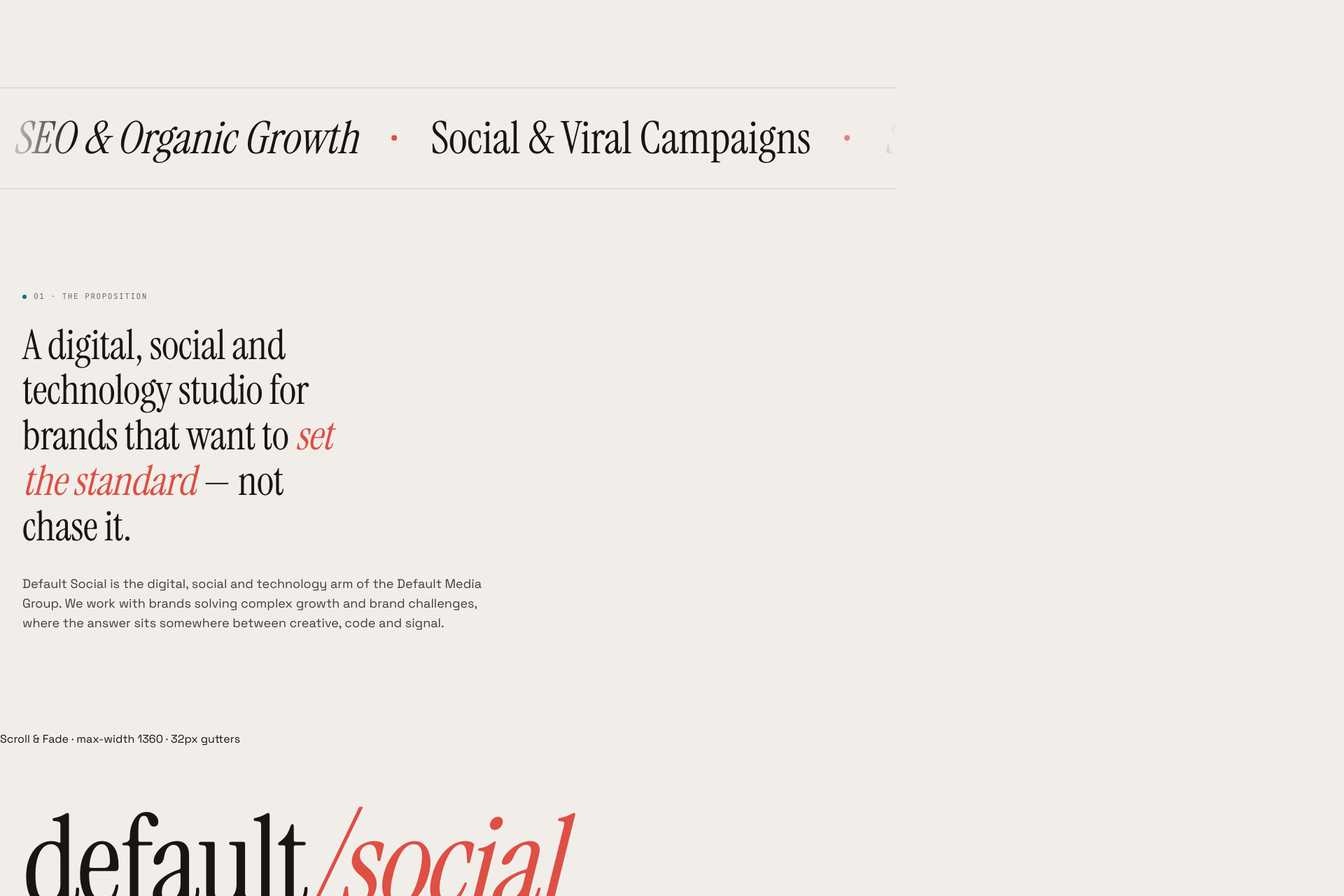
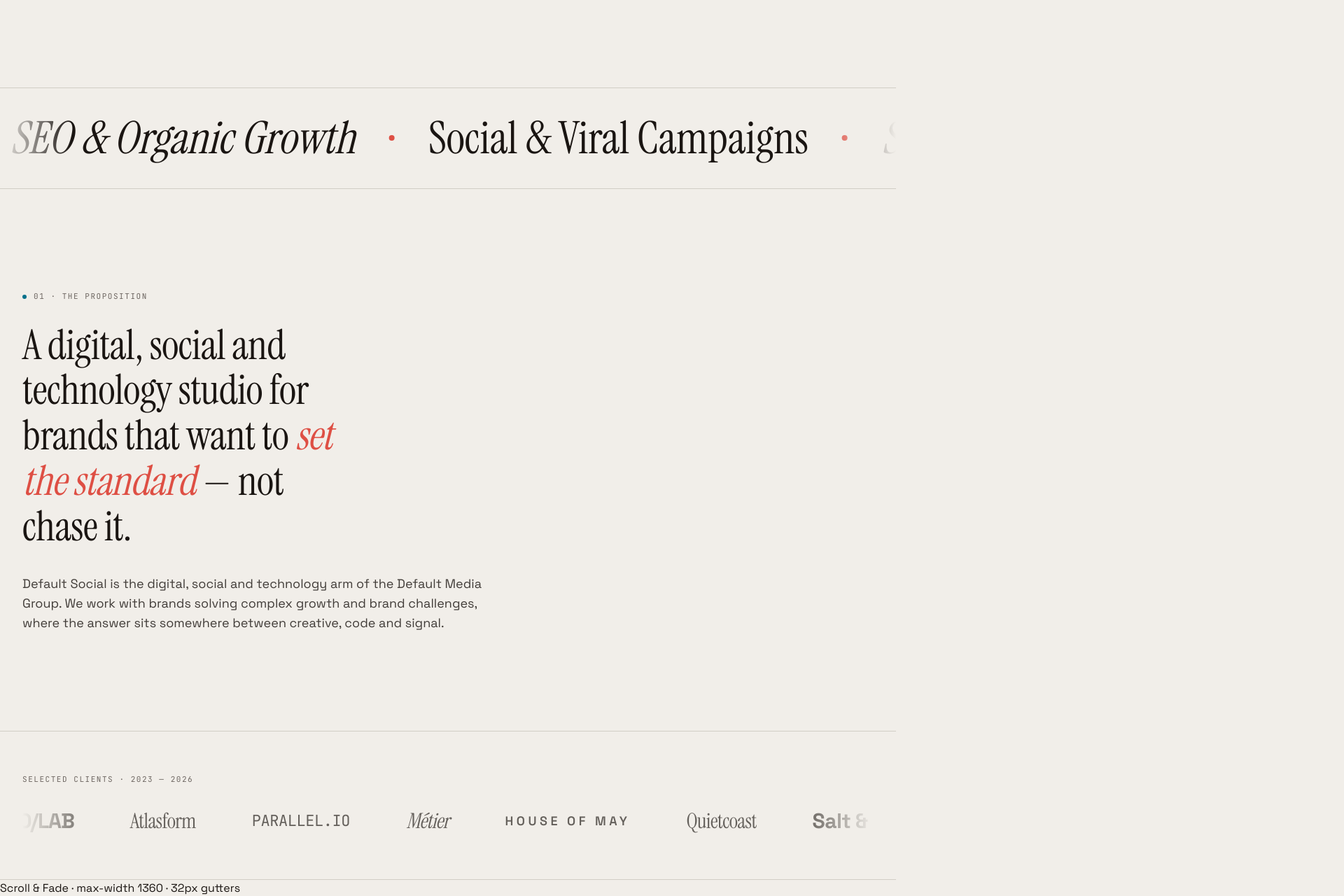
Before and after one commit to Dbrowne14/Default_Social_AI, a Next.js app: page / in a window 1280 px wide. Shown: the part 700-1980 px from the top of the page at 70% size, 1920 px wide, since content can reach past the window. Built offline with nearby package versions, Linux system fonts and the light colour scheme.

Commit message:
Adding Client Marquee and fixing resizing

```diff
--- a/app/globals.css
+++ b/app/globals.css
@@ -145,4 +145,8 @@
   .lede {
     @apply text-cream-2 max-w-[60ch] text-[clamp(18px,1.4vw,22px)] leading-[1.5];
   }
+
+  .dummy-logo-ui {
+    @apply flex items-center gap-2 text-cream-2 font-serif opacity-[0.8] text-[30px] tracking-[-0.02em] whitespace-nowrap transition duration-200 ease-in-out hover:opacity-100 hover:text-cream;
+  }
 }
--- a/app/page.tsx
+++ b/app/page.tsx
@@ -1,16 +1,18 @@
 import MarqueeTrack from "@/components/layout/ui/MarqueeTrack";
+import DummyClientData from "@/components/layout/ui/DummyClientData";
 
 export default function Home() {
   return (
     <div>
       /*---complete later---*/
       <section id="hero" className="min-h-screen"></section>
-
-
       {/* Marquee Track */}
-      <div className="border-y border-line bg-ink py-5.5 overflow-hidden" id="Marquee Ticker">
-        <div className="flex whitespace-nowrap mask-[linear-gradient(90deg,transparent,#000_8%,#000_92%,transparent)]">
-          <div className="flex gap-12 items-center animate-marquee [animation-duration:40s]">
+      <div
+        className="border-y border-line bg-ink py-5.5 overflow-hidden"
+        id="Marquee Ticker"
+      >
+        <div className="flex whitespace-nowrap overflow-hidden mask-[linear-gradient(90deg,transparent,#000_8%,#000_92%,transparent)]">
+          <div className="flex items-center animate-marquee [animation-duration:40s]">
             {/* Track 1 */}
             <MarqueeTrack />
             {/* Track 2 */}
@@ -18,16 +20,14 @@ export default function Home() {
           </div>
         </div>
       </div>
-
       <section className="py-35" data-screen-label="Value prop">
         <div className="container-custom">
           <div className="max-w-190">
-            <div className="eyebrow mb-7">
-              01 · The proposition
-            </div>
+            <div className="eyebrow mb-7">01 · The proposition</div>
             <p className="font-serif text-[clamp(38px,4.6vw,64px)] leading-[1.1] max-w-[18ch] tracking-[-0.01em]">
               A digital, social and technology studio for brands that want to{" "}
-              <em className="italic text-accent">set the standard</em> — not chase it.
+              <em className="italic text-accent">set the standard</em> — not
+              chase it.
             </p>
             <p className="lede mt-9 max-w-[58ch] text-cream-2 text-4.5 leading-[1.55]">
               Default Social is the digital, social and technology arm of the
@@ -38,8 +38,23 @@ export default function Home() {
           </div>
         </div>
       </section>
-
-
+      {/*---Client Logos---*/}
+      <section
+        className="py-15 border-y border-y-line"
+        data-screen-label="Clients"
+      >
+        <div className="container-custom">
+          <div className="font-mono text-[11px] tracking-[0.14em] uppercase text-muted mb-7">
+            Selected clients · 2023 — {new Date().getFullYear()}
+          </div>
+          <div className="flex whitespace-nowrap mask-[linear-gradient(90deg,transparent,#000_8%,#000_92%,transparent)]">
+            <div className="flex items-center w-max will-change-transform animate-marquee [animation-duration:40s]">
+              <DummyClientData />
+              <DummyClientData />
+            </div>
+          </div>
+        </div>
+      </section>
     </div>
   );
 }
--- /dev/null
+++ b/components/layout/ui/DummyClientData.tsx
@@ -0,0 +1,36 @@
+import React from "react";
+
+const DummyClientData = () => {
+  return (
+    <div className="flex gap-20 items-center shrink-0 pr-20">
+      <span className="dummy-logo-ui font-serif italic">Northwind&amp;Co</span>
+      <span className="dummy-logo-ui font-sans font-bold tracking-[-0.04em] uppercase">
+        FERRO/LAB
+      </span>
+
+      <span className="dummy-logo-ui font-serif">Atlasform</span>
+
+      <span className="dummy-logo-ui font-mono text-[22px] uppercase">
+        parallel.io
+      </span>
+
+      <span className="dummy-logo-ui font-serif italic">Métier</span>
+
+      <span className="dummy-logo-ui font-sans font-semibold tracking-[0.25em] uppercase text-[18px]">
+        HOUSE OF MAY
+      </span>
+
+      <span className="dummy-logo-ui font-serif">Quietcoast</span>
+
+      <span className="dummy-logo-ui font-sans font-bold">
+        Salt &amp; Sterling
+      </span>
+
+      <span className="dummy-logo-ui font-serif italic">Verbena</span>
+
+      <span className="dummy-logo-ui font-mono text-[22px]">/grain</span>
+    </div>
+  );
+};
+
+export default DummyClientData;
--- a/components/layout/ui/MarqueeTrack.tsx
+++ b/components/layout/ui/MarqueeTrack.tsx
@@ -9,7 +9,7 @@ const services = [
 
 const MarqueeTrack = () => {
   return (
-    <div className="flex gap-12 items-center shrink-0">
+    <div className="flex gap-12 items-center shrink-0 pr-12">
       {services.map((service, index) => (
         <span
           key={`first-${index}`}
```
